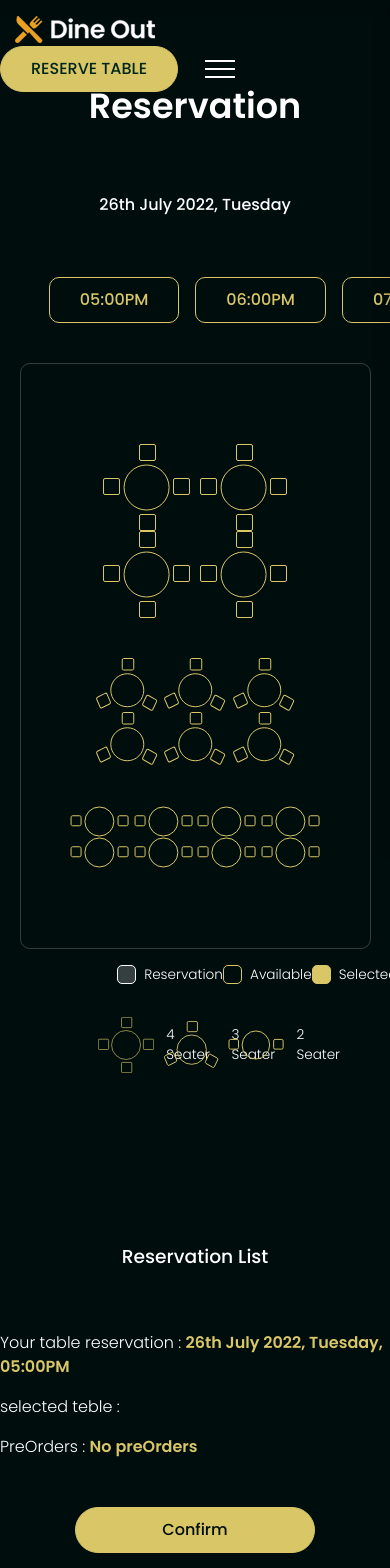
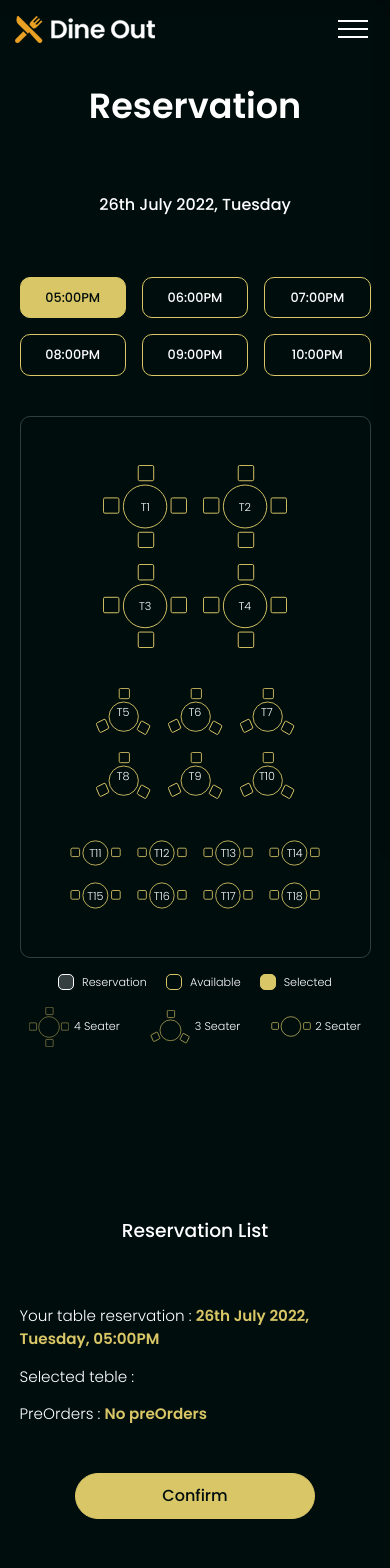
Before and after one commit to ASHIK-S-NAIR/peppereats-restaurant-client, a React (Create React App) app: page /reservation in a window 390 px wide. Shown: the top 1568 px of the page. Built offline with nearby package versions, Linux system fonts and the light colour scheme; no server answers.

Commit message:
making reservation mobile resposive

```diff
--- a/src/App.css
+++ b/src/App.css
@@ -155,7 +155,7 @@ section {
 }
 
 .form{
-  border: 1px solid peru;
+  border: 1px solid var(--main-color);
   padding: 2em 1em;
   border-radius: 10px;
   display: grid;
@@ -284,3 +284,11 @@ body::-webkit-scrollbar-thumb:hover {
 }
 
 /* custom scroll-bar ends */
+
+@media (max-width: 767px){
+  .form{
+    padding: 2em 1em;
+    width: 80%;
+    margin: 0 auto;
+  }
+}
--- a/src/pages/AdminLogin/index.js
+++ b/src/pages/AdminLogin/index.js
@@ -36,7 +36,7 @@ const AdminLogin = () => {
           </div>
         </div>
         <div className="row">
-          <form className="adminLogin-form form" onSubmit={onSubmit}>
+          <form className=" form adminLogin-form" onSubmit={onSubmit}>
             <div className="form-input-sec">
               <label htmlFor="" className="form-label">
                 Email
--- a/src/pages/Header/style.css
+++ b/src/pages/Header/style.css
@@ -142,4 +142,10 @@
     color: var(--main-color);
   }
 
-  /* header section enss*/
+  /* header section ends*/
+
+  @media (max-width: 767px){
+    .cta-btn{
+      display: none;
+    }
+  }
--- a/src/pages/Reservation/index.js
+++ b/src/pages/Reservation/index.js
@@ -1,15 +1,27 @@
 import React, { useState } from "react";
 import moment from "moment";
 import Menu from "./Componenets/Menu";
-import fourSeater from "../../assets/images/tables/4-seater.svg";
-import threeSeater from "../../assets/images/tables/3-seater.svg";
-import twoSeater from "../../assets/images/tables/2-seater.svg";
+import fourSeaterIcon from "../../assets/images/tables/4-seater.svg";
+import threeSeaterIcon from "../../assets/images/tables/3-seater.svg";
+import twoSeaterIcon from "../../assets/images/tables/2-seater.svg";
 import "./style.css";
 
 const Reservation = () => {
   const [time, setTime] = useState("05:00PM");
   const [table, setTable] = useState("");
   const [preorders, setPreorders] = useState([]);
+
+  const timings = [
+    "05:00PM",
+    "06:00PM",
+    "07:00PM",
+    "08:00PM",
+    "09:00PM",
+    "10:00PM",
+  ];
+  const fourSeaters = ["T1", "T2", "T3", "T4"];
+  const threeSeaters = ["T5", "T6", "T7", "T8", "T9", "T10"];
+  const twoSeaters = ["T11", "T12", "T13", "T14", "T15", "T16", "T17", "T18"];
 
   const onSubmit = async () => {
     //
@@ -33,75 +45,74 @@ const Reservation = () => {
           </div>
           <div className="row">
             <div className="reservation-timeTable" data-aos="fade-up">
-              <button className="reservation-timeTable-btn btn">05:00PM</button>
-              <button className="reservation-timeTable-btn btn">06:00PM</button>
-              <button className="reservation-timeTable-btn btn">07:00PM</button>
-              <button className="reservation-timeTable-btn btn">08:00PM</button>
-              <button className="reservation-timeTable-btn btn">09:00PM</button>
-              <button className="reservation-timeTable-btn btn">10:00PM</button>
+              {timings &&
+                timings.map((timing, index) => {
+                  return (
+                    <button
+                      className={`btn reservation-timeTable-btn ${
+                        time === timing ? "active" : ""
+                      }`}
+                      onClick={() => setTime(timing)}
+                      key={index}
+                    >
+                      {timing}
+                    </button>
+                  );
+                })}
             </div>
           </div>
           <div className="row">
             <div className="reservation-table" data-aos="fade-up">
               <div className="row reservation-table-4-seater-group-row">
-                <div className="reservation-table-4-seater-item">
-                  <img src={fourSeater} alt="4 seater table" />
-                </div>
-                <div className="reservation-table-4-seater-item">
-                  <img src={fourSeater} alt="4 seater table" />
-                </div>
-                <div className="reservation-table-4-seater-item">
-                  <img src={fourSeater} alt="4 seater table" />
-                </div>
-                <div className="reservation-table-4-seater-item">
-                  <img src={fourSeater} alt="4 seater table" />
-                </div>
+                {fourSeaters &&
+                  fourSeaters.map((fourSeater, index) => {
+                    return (
+                      <div
+                        className={`reservation-table-seater-item reservation-table-4-seater-item ${
+                          table === fourSeater ? "active" : ""
+                        }  `}
+                        data-table={fourSeater}
+                        key={index}
+                        onClick={() => setTable(fourSeater)}
+                      >
+                        <img src={fourSeaterIcon} alt="4 seater table" />
+                      </div>
+                    );
+                  })}
               </div>
               <div className="row reservation-table-3-seater-group-row">
-                <div className="reservation-table-3-seater-item">
-                  <img src={threeSeater} alt="3 seater table" />
-                </div>
-                <div className="reservation-table-3-seater-item">
-                  <img src={threeSeater} alt="3 seater table" />
-                </div>
-                <div className="reservation-table-3-seater-item">
-                  <img src={threeSeater} alt="3 seater table" />
-                </div>
-                <div className="reservation-table-3-seater-item">
-                  <img src={threeSeater} alt="3 seater table" />
-                </div>
-                <div className="reservation-table-3-seater-item">
-                  <img src={threeSeater} alt="3 seater table" />
-                </div>
-                <div className="reservation-table-3-seater-item">
-                  <img src={threeSeater} alt="3 seater table" />
-                </div>
+                {threeSeaters &&
+                  threeSeaters.map((threeSeater, index) => {
+                    return (
+                      <div
+                        className={`reservation-table-seater-item reservation-table-3-seater-item ${
+                          table === threeSeater ? "active" : ""
+                        }`}
+                        onClick={() => setTable(threeSeater)}
+                        data-table={threeSeater}
+                        key={index}
+                      >
+                        <img src={threeSeaterIcon} alt="3 seater table" />
+                      </div>
+                    );
+                  })}
               </div>
               <div className="row reservation-table-2-seater-group-row">
-                <div className="reservation-table-2-seater-item">
-                  <img src={twoSeater} alt="2 seater table" />
-                </div>
-                <div className="reservation-table-2-seater-item">
-                  <img src={twoSeater} alt="2 seater table" />
-                </div>
-                <div className="reservation-table-2-seater-item">
-                  <img src={twoSeater} alt="2 seater table" />
-                </div>
-                <div className="reservation-table-2-seater-item">
-                  <img src={twoSeater} alt="2 seater table" />
-                </div>
-                <div className="reservation-table-2-seater-item">
-                  <img src={twoSeater} alt="2 seater table" />
-                </div>
-                <div className="reservation-table-2-seater-item">
-                  <img src={twoSeater} alt="2 seater table" />
-                </div>
-                <div className="reservation-table-2-seater-item">
-                  <img src={twoSeater} alt="2 seater table" />
-                </div>
-                <div className="reservation-table-2-seater-item">
-                  <img src={twoSeater} alt="2 seater table" />
-                </div>
+                {twoSeaters &&
+                  twoSeaters.map((twoSeater, index) => {
+                    return (
+                      <div
+                        className={`reservation-table-seater-item reservation-table-2-seater-item ${
+                          table === twoSeater ? "active" : ""
+                        }`}
+                        data-table={twoSeater}
+                        onClick={() => setTable(twoSeater)}
+                        key={index}
+                      >
+                        <img src={twoSeaterIcon} alt="2 seater table" />
+                      </div>
+                    );
+                  })}
               </div>
             </div>
           </div>
@@ -126,15 +137,27 @@ const Reservation = () => {
           <div className="row">
             <div className="reservation-seater-config-group">
               <div className="reservation-seater-config-item">
-                <img src={fourSeater} className="reservation-seater-config-image" alt="4 seater table" />
+                <img
+                  src={fourSeaterIcon}
+                  className="reservation-seater-config-image"
+                  alt="4 seater table"
+                />
                 <p className="reservation-seater-config-name">4 Seater</p>
               </div>
               <div className="reservation-seater-config-item">
-                <img src={threeSeater} className="reservation-seater-config-image" alt="3 seater table" />
+                <img
+                  src={threeSeaterIcon}
+                  className="reservation-seater-config-image"
+                  alt="3 seater table"
+                />
                 <p className="reservation-seater-config-name">3 Seater</p>
               </div>
               <div className="reservation-seater-config-item">
-                <img src={twoSeater} className="reservation-seater-config-image" alt="2 seater table" />
+                <img
+                  src={twoSeaterIcon}
+                  className="reservation-seater-config-image"
+                  alt="2 seater table"
+                />
                 <p className="reservation-seater-config-name">2 Seater</p>
               </div>
             </div>
@@ -159,7 +182,7 @@ const Reservation = () => {
                 )}, ${time}`}</span>
               </p>
               <p className="reservation-list-p">
-                selected teble : <span>{`${table}`}</span>
+                Selected teble : <span>{`${table}`}</span>
               </p>
               <p className="reservation-list-p">
                 PreOrders :{" "}
--- a/src/pages/Reservation/style.css
+++ b/src/pages/Reservation/style.css
@@ -1,4 +1,4 @@
-.reservation-timeTable{
+.reservation-timeTable {
   display: grid;
   width: 75%;
   grid-template-columns: repeat(6, 1fr);
@@ -7,46 +7,67 @@
   margin-bottom: 2.5em;
 }
 
-.reservation-timeTable-btn{
+.reservation-timeTable-btn {
   border: 1px solid var(--main-color);
   border-radius: 10px;
+  color: white;
 }
 
-.reservation-timeTable-btn:hover{
+.reservation-timeTable-btn:hover,.reservation-timeTable-btn.active {
   background-color: var(--main-color);
   color: var(--dark);
 }
 
-.reservation-table{
+.reservation-table {
   width: 90%;
-    border: 1px solid rgba(255,255,255,0.2);
+  border: 1px solid rgba(255, 255, 255, 0.2);
   border-radius: 10px;
   margin: 0 auto;
   padding: 5em 0.5em;
   margin-bottom: 1em;
 }
 
-.reservation-table-4-seater-group-row{
+.reservation-table-4-seater-group-row {
   justify-content: space-between;
   width: 55%;
   margin: 0 auto;
   margin-bottom: 2.5em;
 }
 
-.reservation-table-3-seater-group-row{
+.reservation-table-3-seater-group-row {
   justify-content: space-between;
   width: 60%;
   margin: 0 auto;
   margin-bottom: 2.5em;
 }
 
-.reservation-table-2-seater-group-row{
+.reservation-table-2-seater-group-row {
   justify-content: space-between;
   width: 75%;
   margin: 0 auto;
 }
 
-.reservation-color-code-group{
+.reservation-table-seater-item{
+    position: relative;
+    cursor: pointer;
+}
+
+.reservation-table-seater-item::before{
+    color: white;
+    font-weight: 100;
+    font-size: 0.7rem;
+    content: attr(data-table);
+    position: absolute;
+    left: 50%;
+    top: 50%;
+    transform: translate(-50%,-50%);
+}
+
+.reservation-table-seater-item.active{
+    border: 1px solid var(--main-color);
+}
+
+.reservation-color-code-group {
   width: 40%;
   margin: 0 auto;
   display: flex;
@@ -55,12 +76,12 @@
   margin-bottom: 2em;
 }
 
-.reservation-color-code-item{
+.reservation-color-code-item {
   display: flex;
   align-items: center;
 }
 
-.reservation-color-code-color{
+.reservation-color-code-color {
   width: 1.2em;
   height: 1.2em;
   border: 1px solid white;
@@ -68,27 +89,27 @@
   margin-right: 0.5em;
 }
 
-.reservation-color-code-color-reserved{
-    background-color: rgb(217, 217, 217,0.25);
+.reservation-color-code-color-reserved {
+  background-color: rgb(217, 217, 217, 0.25);
   border: 1px solid white;
 }
 
-.reservation-color-code-color-available{
+.reservation-color-code-color-available {
   background-color: transparent;
   border: 1px solid var(--main-color);
 }
 
-.reservation-color-code-color-selected{
+.reservation-color-code-color-selected {
   background-color: var(--main-color);
   border: 1px solid var(--main-color);
 }
 
-.reservation-color-code-name{
+.reservation-color-code-name {
   font-size: 0.85rem;
   color: white;
 }
 
-.reservation-seater-config-group{
+.reservation-seater-config-group {
   display: flex;
   width: 50%;
   justify-content: space-evenly;
@@ -96,38 +117,38 @@
   margin: 0 auto;
 }
 
-.reservation-seater-config-item{
+.reservation-seater-config-item {
   display: flex;
   align-items: center;
 }
 
-.reservation-seater-config-image{
+.reservation-seater-config-image {
   margin-right: 0.8em;
   width: 3.5em;
 }
 
-.reservation-seater-config-name{
+.reservation-seater-config-name {
   font-size: 0.85rem;
   color: white;
 }
 
-.reservation-list-group{
+.reservation-list-group {
   display: flex;
   flex-direction: column;
   margin: 0 auto;
 }
 
-.reservation-list-p{
+.reservation-list-p {
   margin-bottom: 1em;
   color: white;
 }
 
-.reservation-list-p span{
+.reservation-list-p span {
   font-weight: 600;
   color: var(--main-color);
 }
 
-.reservation-list-confirm-btn{
+.reservation-list-confirm-btn {
   border: 1px solid var(--main-color);
   background-color: var(--main-color);
   color: var(--dark);
@@ -136,7 +157,83 @@
   margin-top: 2em;
 }
 
-.reservation-list-confirm-btn:hover{
+.reservation-list-confirm-btn:hover {
   background-color: transparent;
   color: var(--main-color);
 }
+
+@media (max-width: 767px) {
+  .reservation-timeTable {
+    width: 90%;
+    grid-template-columns: repeat(3, 1fr);
+    row-gap: 1em;
+  }
+
+  .reservation-timeTable-btn {
+    font-size: 0.8rem;
+    padding: 0.8em 0.8em;
+  }
+
+  .reservation-table {
+    padding: 3em 0.5em;
+  }
+
+  .reservation-table-4-seater-group-row {
+    display: grid;
+    grid-template-columns: repeat(2, 1fr);
+    column-gap: 1em;
+    row-gap: 1em;
+  }
+
+  .reservation-table-3-seater-group-row {
+    display: grid;
+    grid-template-columns: repeat(3, 1fr);
+    column-gap: 1em;
+    row-gap: 1em;
+  }
+
+  .reservation-table-2-seater-group-row {
+    display: grid;
+    grid-template-columns: repeat(4, 1fr);
+    column-gap: 1em;
+    row-gap: 1em;
+  }
+
+  .reservation-color-code-group {
+    width: 80%;
+    margin-bottom: 1em;
+  }
+
+  .reservation-color-code-color {
+    width: 1em;
+    height: 1em;
+  }
+
+  .reservation-color-code-name {
+    font-size: 0.7rem;
+    font-weight: 100;
+  }
+
+  .reservation-seater-config-group {
+    width: 85%;
+    justify-content: space-between;
+  }
+
+  .reservation-seater-config-image {
+    width: 2.5em;
+    margin-right: 0.3em;
+  }
+
+  .reservation-seater-config-name {
+    font-size: 0.7rem;
+    font-weight: 100;
+  }
+
+  .reservation-list-group {
+    width: 90%;
+  }
+
+  .reservation-list-p {
+    font-size: 0.95rem;
+  }
+}
```
Lines whose indentation alone changed are shown as unchanged.
